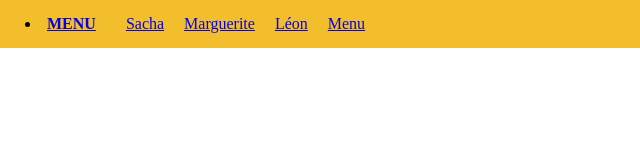
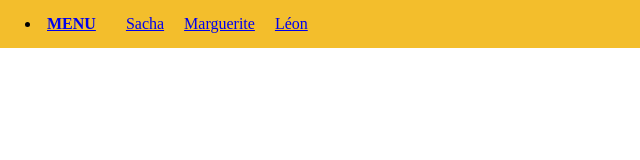
Before and after one commit to LeonEtourneau4/projetSNT, a plain HTML site: page par_Sacha_POUPOUNOT.html in a window 1280 px wide. Shown: the full height of the page, 0-640 px from the left. Drawn offline with Linux system fonts and the light colour scheme.

Commit message:
Remove duplicate Menu item from navigation

```diff
--- a/par_Sacha_POUPOUNOT.html
+++ b/par_Sacha_POUPOUNOT.html
@@ -9,7 +9,6 @@
             <li><a href="par_Sacha_POUPOUNOT.html" target="_self">Sacha</a></li>
             <li><a href="par_Marguerite_OUDOT.html" target="_self">Marguerite</a></li>
             <li><a href="par_Léon_ETOURNEAU.html" target="_self">Léon</a></li>
-            <li><a href="Menu.html" target="_self">Menu</a></li>
         </ul>
     </nav>
 
```
